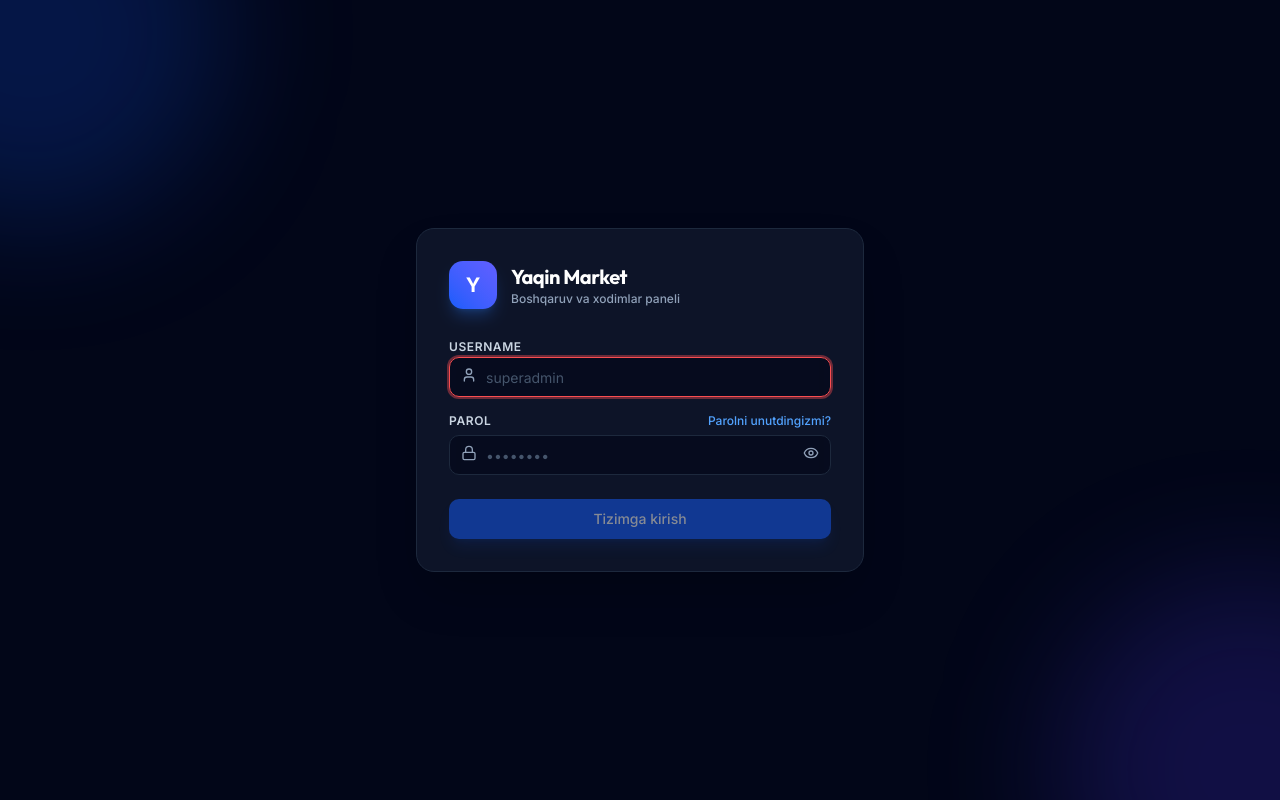
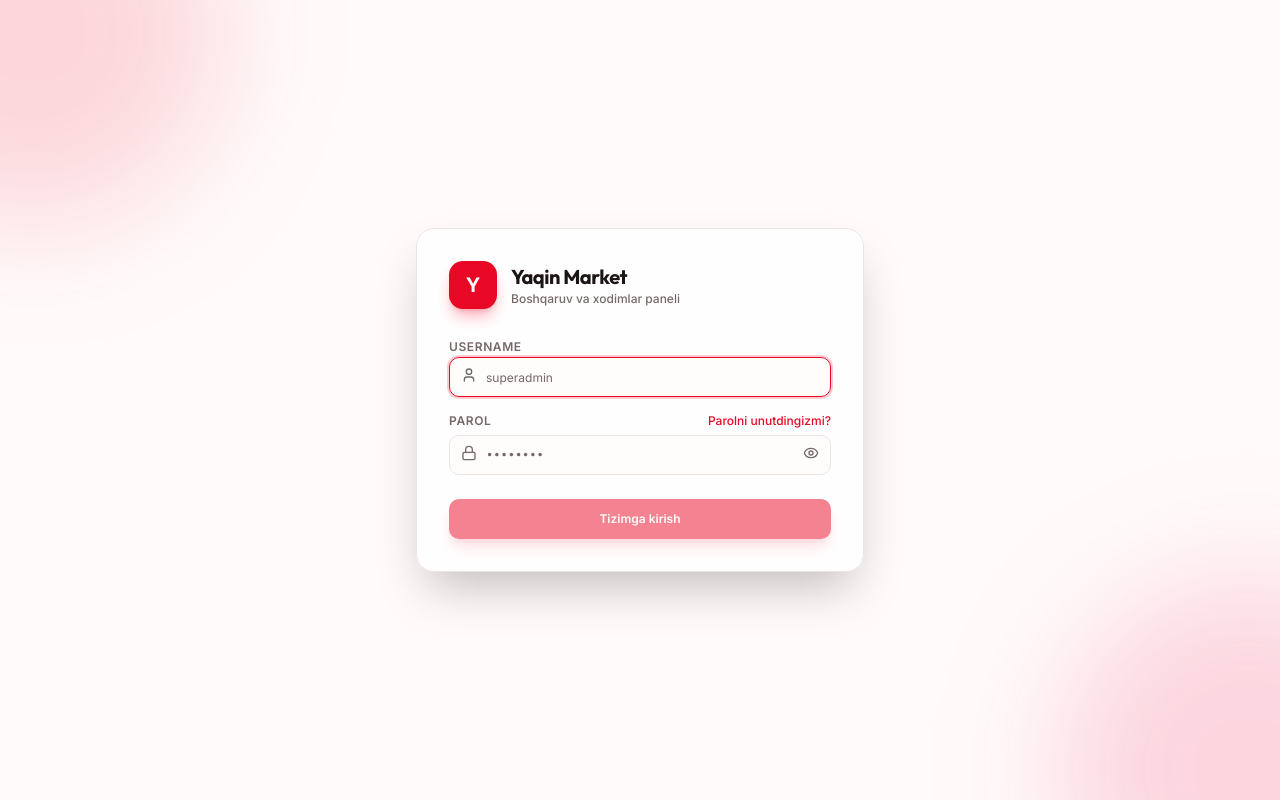
Before and after one commit to tilav-web/yaqin-market-sklad-client, a Next.js app: page /login in a window 1280 px wide. Built offline with nearby package versions, Linux system fonts and the light colour scheme; no server answers.

Commit message:
fix(theme): restore Yaqin Market red brand palette to login page

```diff
--- a/src/app/login/page.tsx
+++ b/src/app/login/page.tsx
@@ -124,34 +124,34 @@
   };
 
   return (
-    <main className="flex min-h-screen items-center justify-center bg-slate-950 p-6 text-slate-100 selection:bg-blue-600 selection:text-white">
-      {/* Background ambient light */}
+    <main className="relative flex min-h-screen items-center justify-center bg-background p-6 text-foreground selection:bg-primary selection:text-primary-foreground overflow-hidden">
+      {/* Brand ambient lights (Yaqin Market Red / Crimson theme) */}
       <div className="absolute inset-0 overflow-hidden pointer-events-none">
-        <div className="absolute -top-40 -left-40 w-96 h-96 bg-blue-600/20 rounded-full blur-3xl" />
-        <div className="absolute -bottom-40 -right-40 w-96 h-96 bg-indigo-600/20 rounded-full blur-3xl" />
+        <div className="absolute -top-40 -left-40 w-96 h-96 bg-primary/15 rounded-full blur-3xl" />
+        <div className="absolute -bottom-40 -right-40 w-96 h-96 bg-rose-600/15 rounded-full blur-3xl" />
       </div>
 
-      <Card className="relative w-full max-w-md p-8 bg-slate-900/90 backdrop-blur-xl border border-slate-800 shadow-2xl rounded-2xl">
-        {/* Logo & Header */}
+      <Card className="relative w-full max-w-md p-8 bg-card/95 backdrop-blur-xl border border-border shadow-2xl rounded-2xl">
+        {/* Brand Logo & Header */}
         <div className="mb-6 flex items-center gap-3.5">
-          <div className="flex size-12 items-center justify-center rounded-xl bg-gradient-to-tr from-blue-600 to-indigo-500 text-xl font-black text-white shadow-lg shadow-blue-500/25">
+          <div className="flex size-12 items-center justify-center rounded-xl bg-primary text-xl font-black text-primary-foreground shadow-lg shadow-primary/30">
             Y
           </div>
           <div>
-            <h1 className="text-xl font-bold text-white tracking-tight">Yaqin Market</h1>
-            <p className="text-xs text-slate-400 font-medium">Boshqaruv va xodimlar paneli</p>
+            <h1 className="text-xl font-bold text-foreground tracking-tight">Yaqin Market</h1>
+            <p className="text-xs text-muted-foreground font-medium">Boshqaruv va xodimlar paneli</p>
           </div>
         </div>
 
         {/* Global Notifications */}
         {error ? (
-          <div className="mb-5 rounded-lg bg-red-500/10 border border-red-500/30 p-3 text-xs text-red-400 font-medium animate-in fade-in">
+          <div className="mb-5 rounded-lg bg-destructive/10 border border-destructive/30 p-3 text-xs text-destructive font-medium animate-in fade-in">
             {error}
           </div>
         ) : null}
 
         {successMsg ? (
-          <div className="mb-5 rounded-lg bg-emerald-500/10 border border-emerald-500/30 p-3 text-xs text-emerald-400 font-medium animate-in fade-in flex items-center gap-2">
+          <div className="mb-5 rounded-lg bg-emerald-500/10 border border-emerald-500/30 p-3 text-xs text-emerald-500 font-medium animate-in fade-in flex items-center gap-2">
             <ShieldCheck className="size-4 shrink-0" />
             <span>{successMsg}</span>
           </div>
@@ -161,25 +161,25 @@
         {stage === 'login' && (
           <form onSubmit={handleLoginSubmit} className="space-y-4">
             <div className="space-y-1.5">
-              <label className="text-xs font-semibold uppercase tracking-wider text-slate-300">
+              <label className="text-xs font-semibold uppercase tracking-wider text-muted-foreground">
                 Username
               </label>
               <div className="relative">
-                <User className="absolute left-3 top-2.5 size-4 text-slate-400" />
+                <User className="absolute left-3 top-2.5 size-4 text-muted-foreground" />
                 <Input
                   value={username}
                   onChange={(e) => setUsername(e.target.value)}
                   placeholder="superadmin"
                   autoFocus
                   required
-                  className="pl-9 bg-slate-950/60 border-slate-800 focus:border-blue-500 text-slate-100 placeholder:text-slate-600 h-10"
+                  className="pl-9 bg-background/80 border-input focus-visible:border-primary focus-visible:ring-primary/20 text-foreground placeholder:text-muted-foreground h-10 text-xs"
                 />
               </div>
             </div>
 
             <div className="space-y-1.5">
               <div className="flex items-center justify-between">
-                <label className="text-xs font-semibold uppercase tracking-wider text-slate-300">
+                <label className="text-xs font-semibold uppercase tracking-wider text-muted-foreground">
                   Parol
                 </label>
                 <button
@@ -189,24 +189,24 @@
                     setError(null);
                     setSuccessMsg(null);
                   }}
-                  className="text-xs text-blue-400 hover:text-blue-300 transition-colors font-medium">
+                  className="text-xs text-primary hover:text-primary/80 transition-colors font-medium">
                   Parolni unutdingizmi?
                 </button>
               </div>
               <div className="relative">
-                <Lock className="absolute left-3 top-2.5 size-4 text-slate-400" />
+                <Lock className="absolute left-3 top-2.5 size-4 text-muted-foreground" />
                 <Input
                   type={showPassword ? 'text' : 'password'}
                   value={password}
                   onChange={(e) => setPassword(e.target.value)}
                   placeholder="••••••••"
                   required
-                  className="pl-9 pr-10 bg-slate-950/60 border-slate-800 focus:border-blue-500 text-slate-100 placeholder:text-slate-600 h-10"
+                  className="pl-9 pr-10 bg-background/80 border-input focus-visible:border-primary focus-visible:ring-primary/20 text-foreground placeholder:text-muted-foreground h-10 text-xs font-mono"
                 />
                 <button
                   type="button"
                   onClick={() => setShowPassword(!showPassword)}
-                  className="absolute right-3 top-2.5 text-slate-400 hover:text-slate-200">
+                  className="absolute right-3 top-2.5 text-muted-foreground hover:text-foreground">
                   {showPassword ? <EyeOff className="size-4" /> : <Eye className="size-4" />}
                 </button>
               </div>
@@ -214,7 +214,7 @@
 
             <Button
               type="submit"
-              className="w-full bg-blue-600 hover:bg-blue-500 text-white font-medium h-10 rounded-lg shadow-lg shadow-blue-600/20 mt-2 transition-all"
+              className="w-full bg-primary hover:bg-primary/90 text-primary-foreground font-semibold h-10 rounded-lg shadow-lg shadow-primary/25 mt-2 transition-all text-xs"
               disabled={!username.trim() || !password || loginMutation.isPending}>
               {loginMutation.isPending ? 'Kirilmoqda…' : 'Tizimga kirish'}
             </Button>
@@ -224,30 +224,30 @@
         {/* STAGE 2: Forgot Password - Request SMS OTP */}
         {stage === 'forgot_request' && (
           <form onSubmit={handleRequestOtpSubmit} className="space-y-4">
-            <div className="rounded-lg bg-blue-500/10 border border-blue-500/20 p-3 text-xs text-blue-300">
+            <div className="rounded-lg bg-primary/10 border border-primary/20 p-3 text-xs text-primary">
               Profilga biriktirilgan <strong>Username</strong> yoki <strong>Telefon raqamingizni</strong> kiriting. Sizga parolni tiklash uchun SMS kod yuboriladi.
             </div>
 
             <div className="space-y-1.5">
-              <label className="text-xs font-semibold uppercase tracking-wider text-slate-300">
+              <label className="text-xs font-semibold uppercase tracking-wider text-muted-foreground">
                 Username yoki Telefon
               </label>
               <div className="relative">
-                <User className="absolute left-3 top-2.5 size-4 text-slate-400" />
+                <User className="absolute left-3 top-2.5 size-4 text-muted-foreground" />
                 <Input
                   value={identifier}
                   onChange={(e) => setIdentifier(e.target.value)}
-                  placeholder="admin yoki +998901234567"
+                  placeholder="superadmin yoki +998901234567"
                   autoFocus
                   required
-                  className="pl-9 bg-slate-950/60 border-slate-800 focus:border-blue-500 text-slate-100 placeholder:text-slate-600 h-10"
+                  className="pl-9 bg-background/80 border-input focus-visible:border-primary focus-visible:ring-primary/20 text-foreground placeholder:text-muted-foreground h-10 text-xs"
                 />
               </div>
             </div>
 
             <Button
               type="submit"
-              className="w-full bg-blue-600 hover:bg-blue-500 text-white font-medium h-10 rounded-lg shadow-lg shadow-blue-600/20"
+              className="w-full bg-primary hover:bg-primary/90 text-primary-foreground font-semibold h-10 rounded-lg shadow-lg shadow-primary/25 text-xs"
               disabled={!identifier.trim() || requestOtpMutation.isPending}>
               {requestOtpMutation.isPending ? 'SMS yuborilmoqda…' : 'SMS tasdiq kodini olish'}
             </Button>
@@ -256,7 +256,7 @@
               type="button"
               variant="ghost"
               size="sm"
-              className="w-full text-slate-400 hover:text-slate-200"
+              className="w-full text-muted-foreground hover:text-foreground text-xs"
               onClick={() => {
                 setStage('login');
                 setError(null);
@@ -270,16 +270,16 @@
         {/* STAGE 3: Forgot Password - Verify OTP & Set New Password */}
         {stage === 'forgot_reset' && (
           <form onSubmit={handleResetSubmit} className="space-y-4">
-            <div className="rounded-lg bg-slate-800/60 border border-slate-700 p-3 text-xs text-slate-300 space-y-1">
-              <div className="flex items-center gap-1.5 text-blue-400 font-semibold">
+            <div className="rounded-lg bg-muted/60 border border-border p-3 text-xs text-foreground space-y-1">
+              <div className="flex items-center gap-1.5 text-primary font-semibold">
                 <Phone className="size-3.5" />
                 <span>SMS yuborildi</span>
               </div>
-              <p>Raqam: {maskedPhone || identifier}</p>
+              <p className="text-muted-foreground text-[0.7rem]">Raqam: {maskedPhone || identifier}</p>
             </div>
 
             <div className="space-y-1.5">
-              <label className="text-xs font-semibold uppercase tracking-wider text-slate-300">
+              <label className="text-xs font-semibold uppercase tracking-wider text-muted-foreground">
                 6 xonali SMS kod
               </label>
               <InputOTP
@@ -290,59 +290,59 @@
                 autoFocus
                 containerClassName="justify-center">
                 <InputOTPGroup>
-                  <InputOTPSlot index={0} className="border-slate-700 bg-slate-950 text-white text-lg" />
-                  <InputOTPSlot index={1} className="border-slate-700 bg-slate-950 text-white text-lg" />
-                  <InputOTPSlot index={2} className="border-slate-700 bg-slate-950 text-white text-lg" />
-                  <InputOTPSlot index={3} className="border-slate-700 bg-slate-950 text-white text-lg" />
-                  <InputOTPSlot index={4} className="border-slate-700 bg-slate-950 text-white text-lg" />
-                  <InputOTPSlot index={5} className="border-slate-700 bg-slate-950 text-white text-lg" />
+                  <InputOTPSlot index={0} className="border-border bg-background text-foreground text-base" />
+                  <InputOTPSlot index={1} className="border-border bg-background text-foreground text-base" />
+                  <InputOTPSlot index={2} className="border-border bg-background text-foreground text-base" />
+                  <InputOTPSlot index={3} className="border-border bg-background text-foreground text-base" />
+                  <InputOTPSlot index={4} className="border-border bg-background text-foreground text-base" />
+                  <InputOTPSlot index={5} className="border-border bg-background text-foreground text-base" />
                 </InputOTPGroup>
               </InputOTP>
             </div>
 
             <div className="space-y-1.5">
-              <label className="text-xs font-semibold uppercase tracking-wider text-slate-300">
+              <label className="text-xs font-semibold uppercase tracking-wider text-muted-foreground">
                 Yangi Parol
               </label>
               <div className="relative">
-                <KeyRound className="absolute left-3 top-2.5 size-4 text-slate-400" />
+                <KeyRound className="absolute left-3 top-2.5 size-4 text-muted-foreground" />
                 <Input
                   type={showNewPassword ? 'text' : 'password'}
                   value={newPassword}
                   onChange={(e) => setNewPassword(e.target.value)}
                   placeholder="Kamida 6 ta belgi"
                   required
-                  className="pl-9 pr-10 bg-slate-950/60 border-slate-800 focus:border-blue-500 text-slate-100 placeholder:text-slate-600 h-10"
+                  className="pl-9 pr-10 bg-background/80 border-input focus-visible:border-primary focus-visible:ring-primary/20 text-foreground placeholder:text-muted-foreground h-10 text-xs font-mono"
                 />
                 <button
                   type="button"
                   onClick={() => setShowNewPassword(!showNewPassword)}
-                  className="absolute right-3 top-2.5 text-slate-400 hover:text-slate-200">
+                  className="absolute right-3 top-2.5 text-muted-foreground hover:text-foreground">
                   {showNewPassword ? <EyeOff className="size-4" /> : <Eye className="size-4" />}
                 </button>
               </div>
             </div>
 
             <div className="space-y-1.5">
-              <label className="text-xs font-semibold uppercase tracking-wider text-slate-300">
+              <label className="text-xs font-semibold uppercase tracking-wider text-muted-foreground">
                 Yangi Parolni Tasdiqlang
               </label>
               <div className="relative">
-                <Lock className="absolute left-3 top-2.5 size-4 text-slate-400" />
+                <Lock className="absolute left-3 top-2.5 size-4 text-muted-foreground" />
                 <Input
                   type={showNewPassword ? 'text' : 'password'}
                   value={confirmPassword}
                   onChange={(e) => setConfirmPassword(e.target.value)}
                   placeholder="Parolni qayta kiriting"
                   required
-                  className="pl-9 bg-slate-950/60 border-slate-800 focus:border-blue-500 text-slate-100 placeholder:text-slate-600 h-10"
+                  className="pl-9 bg-background/80 border-input focus-visible:border-primary focus-visible:ring-primary/20 text-foreground placeholder:text-muted-foreground h-10 text-xs font-mono"
                 />
               </div>
             </div>
 
             <Button
               type="submit"
-              className="w-full bg-emerald-600 hover:bg-emerald-500 text-white font-medium h-10 rounded-lg shadow-lg shadow-emerald-600/20"
+              className="w-full bg-primary hover:bg-primary/90 text-primary-foreground font-semibold h-10 rounded-lg shadow-lg shadow-primary/25 text-xs"
               disabled={resetCode.length !== 6 || !newPassword || resetPasswordMutation.isPending}>
               {resetPasswordMutation.isPending ? 'Yangilanmoqda…' : 'Parolni yangilash va kirish'}
             </Button>
@@ -351,7 +351,7 @@
               type="button"
               variant="ghost"
               size="sm"
-              className="w-full text-slate-400 hover:text-slate-200"
+              className="w-full text-muted-foreground hover:text-foreground text-xs"
               onClick={() => {
                 setStage('forgot_request');
                 setError(null);
```
